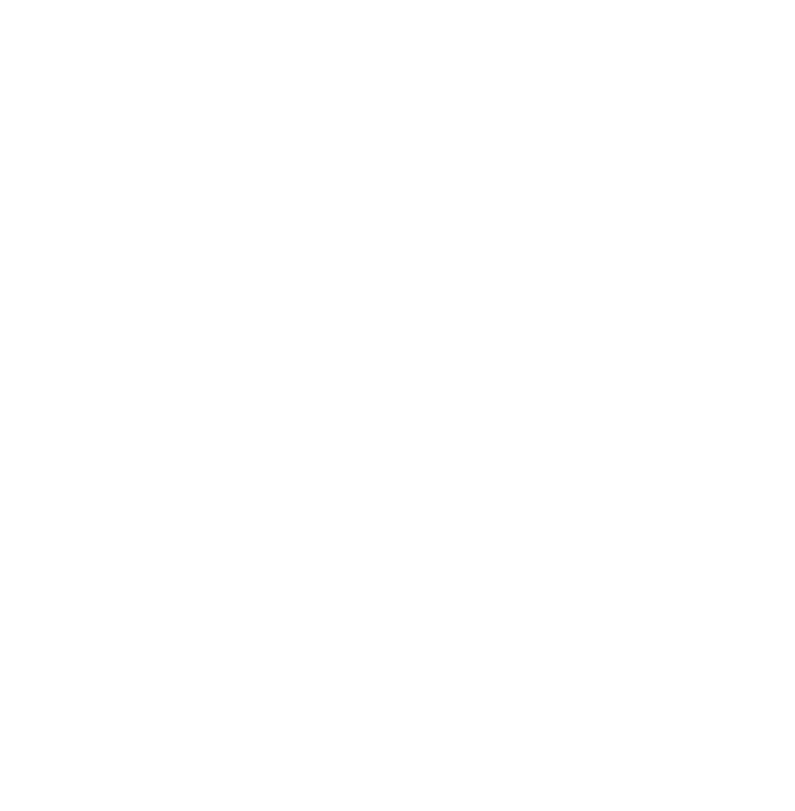
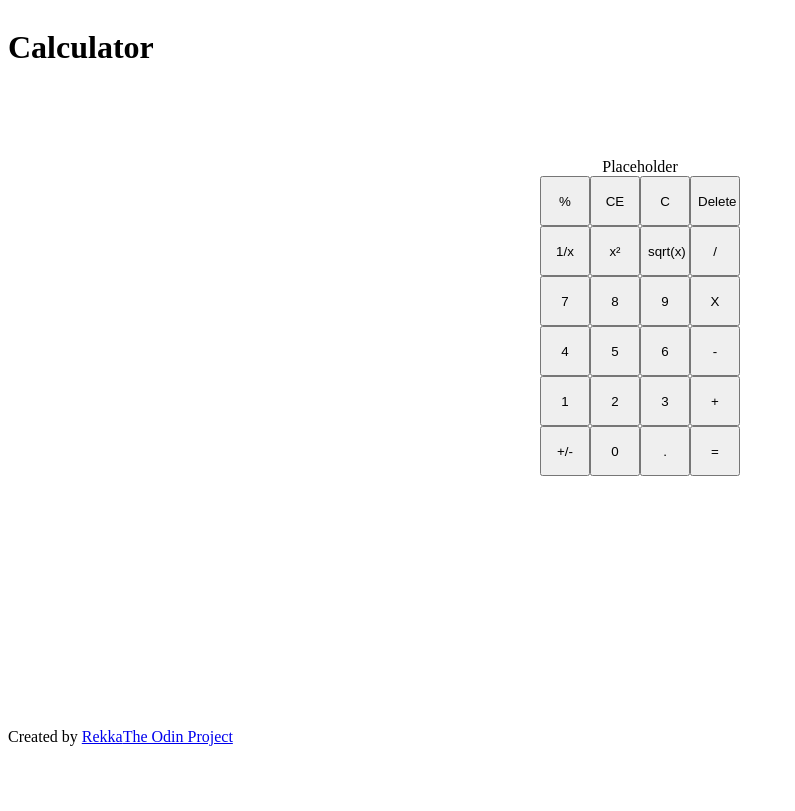
Before and after one commit to RekkaESP/odin-calculator, a plain HTML site: page index.html in a window 1280 px wide. Shown: the whole page, without its empty margins (0-795 px from the left). Drawn offline with Linux system fonts and the light colour scheme.

Commit message:
Add basic page structure

```diff
--- a/index.html
+++ b/index.html
@@ -1,13 +1,67 @@
 <!DOCTYPE html>
 <html lang="en">
+
 <head>
     <meta charset="UTF-8">
     <meta name="viewport" content="width=device-width, initial-scale=1.0">
     <title>Calculator</title>
 </head>
+
 <body>
-<link rel="stylesheet" type="text/css" href="./styles/style.css">
-<script type="text/javascript" src="./js/script.js"></script>
+    <link rel="stylesheet" type="text/css" href="./styles/style.css">
+    <script type="text/javascript" src="./js/script.js" defer></script>
 
+    <div id="header">
+        <h1>Calculator</h1>
+    </div>
+    <div id="content">
+        <div id="container-calc">
+            <span class="display">Placeholder</span>
+            <ul class="line">
+                <button class="calculator operation" value="%">%</button>
+                <button class="calculator operation" value="CE">CE</button>
+                <button class="calculator operation" value="C">C</button>
+                <button class="calculator operation" value="del">Delete</button>
+            </ul>
+            <ul class="line">
+                <button class="calculator operation" value="fraction">1/x</button>
+                <button class="calculator operation" value="square">x²</button>
+                <button class="calculator operation" value="sqrt">sqrt(x)</button>
+                <button class="calculator operation" value="div">/</button>
+            </ul>
+            <ul class="line">
+                <button class="calculator number" value="7">7</button>
+                <button class="calculator number" value="9">8</button>
+                <button class="calculator number" value="9">9</button>
+                <button class="calculator operation" value="mult">X</button>
+            </ul>
+            <ul class="line">
+                <button class="calculator number" value="4">4</button>
+                <button class="calculator number" value="5">5</button>
+                <button class="calculator number" value="6">6</button>
+                <button class="calculator operation" value="minus">-</button>
+            </ul>
+            <ul class="line">
+                <button class="calculator number" value="1">1</button>
+                <button class="calculator number" value="2">2</button>
+                <button class="calculator number" value="3">3</button>
+                <button class="calculator operation" value="4">+</button>
+            </ul>
+            <ul class="line">
+                <button class="calculator number" value="sign">+/-</button>
+                <button class="calculator number" value="0">0</button>
+                <button class="calculator number" value="decimal">.</button>
+                <button class="calculator operation" value="calc">=</button>
+            </ul>
+        </div>
+
+    </div>
+    </div>
+    <div id="footer">
+        <span>Created by <a href="https://github.com/RekkaESP" target="_blank" rel="noreferrer">Rekka</a></span>
+        <span><a href="https://www.theodinproject.com/about" target="_blank" rel="noreferrer"> The Odin
+                Project</a></span>
+    </div>
 </body>
+
 </html>
--- a/styles/style.css
+++ b/styles/style.css
@@ -0,0 +1,40 @@
+body{
+    display: flex;
+    flex-direction: column;
+    min-height: 100vh;
+}
+#header{
+    display: flex;
+    min-height: 80px;
+}
+#content{
+    display: flex;
+    flex-direction: column;
+    align-items: center;
+    justify-content: center;
+    flex-grow: 1;
+    min-height: 80px;
+}
+#container-calc{
+    display: flex;
+    flex-direction: column;
+    align-items: center;
+    width: 500px;
+    aspect-ratio: 1/1;
+
+}
+.line{
+    display: flex;
+    padding: 0;
+    justify-content: center;
+    gap: 0px;
+    margin: 0;
+}
+.calculator{
+    width: 50px;
+    height: 50px;
+}
+#footer{
+    display: flex;
+    min-height: 80px;
+}
```
